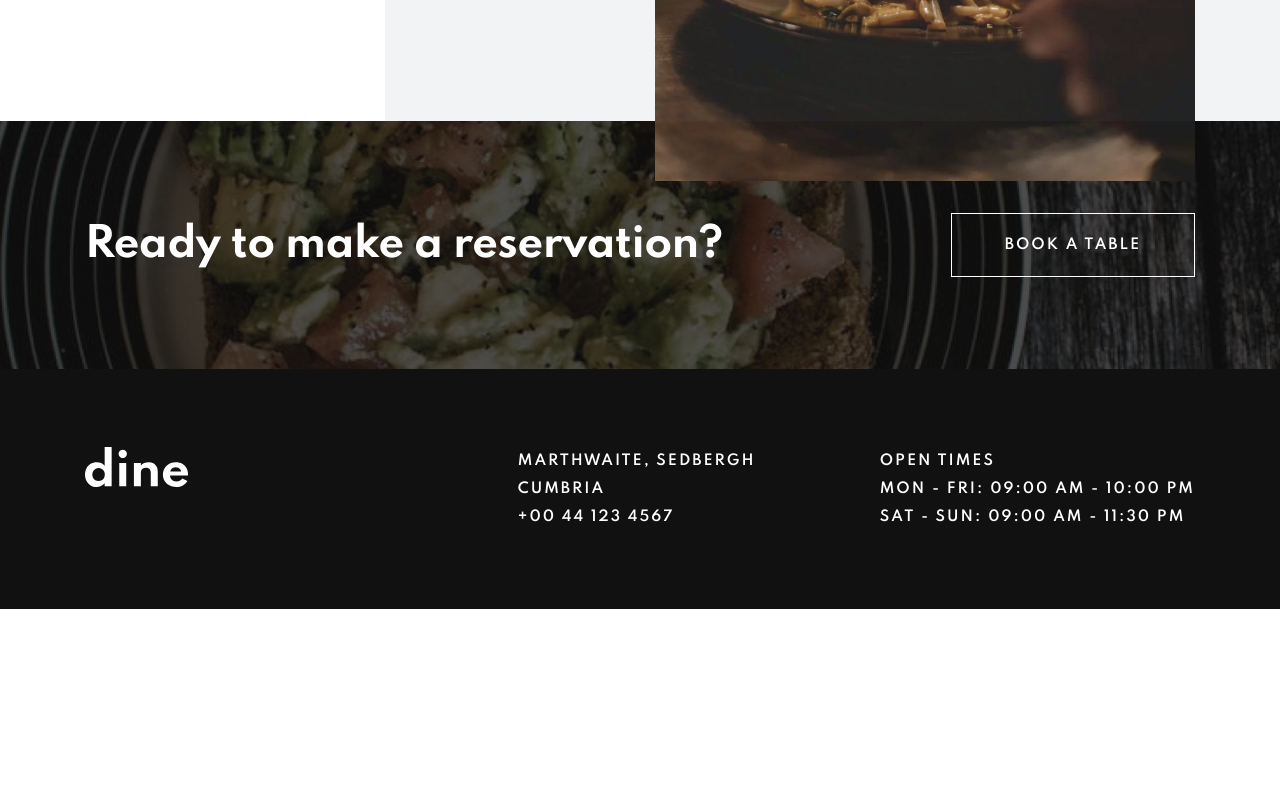
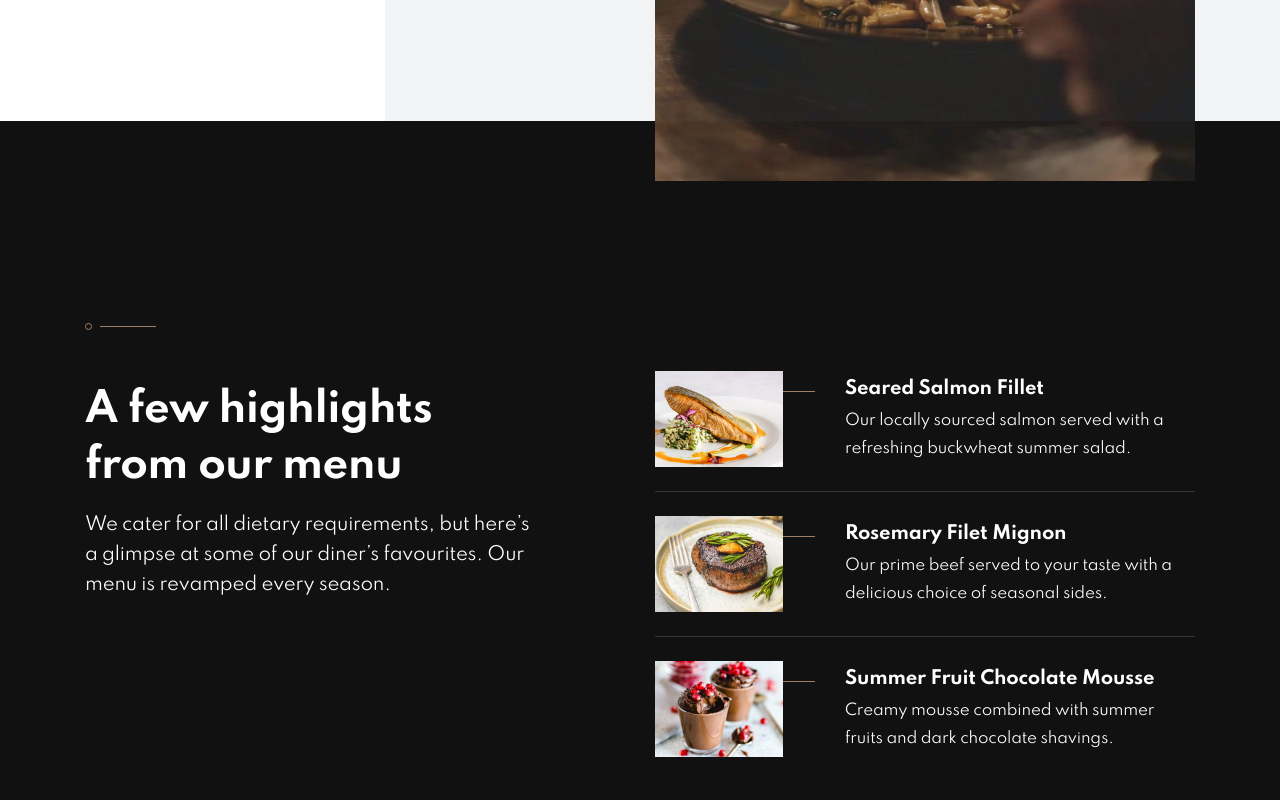
Before and after one commit to yjcyun/frontend_mentor, a React (Create React App) app in the folder intermediate/dine_restaurant_website/: page / in a window 1280 px wide. Shown: the part 2140-2940 px from the top of the page. Before the commit the page ends 2749 px from the top, so only its background shows below. Built offline with nearby package versions, Linux system fonts and the light colour scheme.

Commit message:
:sparkles: Add featured menu section

```diff
--- a/intermediate/dine_restaurant_website/src/components/FeatureContent.tsx
+++ b/intermediate/dine_restaurant_website/src/components/FeatureContent.tsx
@@ -14,6 +14,10 @@ const StyledFeatureContent = styled.div<{ dark: boolean }>`
 
   h2 {
     padding: 48px 0 16px;
+  }
+
+  @media (max-width: 1024px) {
+    text-align: center;
   }
 
   @media (max-width: 680px) {
--- /dev/null
+++ b/intermediate/dine_restaurant_website/src/components/MenuHighlights.tsx
@@ -0,0 +1,85 @@
+import styled from 'styled-components';
+
+import { FeatureContent } from './FeatureContent';
+import { MenuListItem } from './MenuListItem';
+
+import salmon from '../assets/homepage/salmon-desktop-tablet@2x.jpg';
+import beef from '../assets/homepage/beef-desktop-tablet@2x.jpg';
+import chocolate from '../assets/homepage/chocolate-desktop-tablet@2x.jpg';
+
+const menu = [
+  {
+    title: 'Seared Salmon Fillet',
+    description:
+      'Our locally sourced salmon served with a refreshing buckwheat summer salad.',
+    img: salmon,
+  },
+  {
+    title: 'Rosemary Filet Mignon',
+    description:
+      'Our prime beef served to your taste with a delicious choice of seasonal sides.',
+    img: beef,
+  },
+  {
+    title: 'Summer Fruit Chocolate Mousse',
+    description:
+      'Creamy mousse combined with summer fruits and dark chocolate shavings.',
+    img: chocolate,
+  },
+];
+
+const StyledMenuHighlights = styled.div`
+  background: var(--cod-gray);
+  padding: 200px 0 120px;
+
+  .gutter {
+    display: flex;
+    gap: 125px;
+  }
+
+  ul {
+    width: 540px;
+    padding-top: 50px;
+  }
+
+  @media (max-width: 1024px) {
+    padding: 96px 0;
+
+    .gutter {
+      flex-direction: column;
+      gap: 56px;
+      align-items: center;
+    }
+
+    ul {
+      padding-top: 0px;
+    }
+  }
+
+  @media (max-width: 680px) {
+    padding: 72px 0;
+
+    ul {
+      width: 100%;
+    }
+  }
+`;
+
+export const MenuHighlights: React.FC = () => {
+  return (
+    <StyledMenuHighlights>
+      <div className='gutter'>
+        <FeatureContent
+          title='A few highlights from our menu'
+          description='We cater for all dietary requirements, but here’s a glimpse at some of our diner’s favourites. Our menu is revamped every season.'
+          dark
+        />
+        <ul>
+          {menu.map((m) => (
+            <MenuListItem key={m.title} {...m} />
+          ))}
+        </ul>
+      </div>
+    </StyledMenuHighlights>
+  );
+};
--- /dev/null
+++ b/intermediate/dine_restaurant_website/src/components/MenuListItem.tsx
@@ -0,0 +1,82 @@
+import styled from 'styled-components';
+
+interface MenuListItemProps {
+  img: string;
+  title: string;
+  description: string;
+}
+
+const StyledMenuListItem = styled.li`
+  color: var(--white);
+  list-style: none;
+  display: flex;
+  align-items: center;
+  gap: 30px;
+  padding: 24px 0;
+
+  &:not(:last-child) {
+    border-bottom: 1px solid rgba(255, 255, 255, 0.15);
+  }
+
+  &:first-child {
+    padding-top: 0;
+  }
+
+  &:last-child {
+    padding-bottom: 0;
+  }
+
+  h3 {
+    margin-bottom: 4px;
+  }
+
+  .img-cont {
+    position: relative;
+    display: flex;
+
+    img {
+      width: 128px;
+    }
+
+    .img-pattern {
+      margin-top: 2rem;
+      width: 32px;
+      height: 1px;
+      background: var(--beaver);
+    }
+  }
+
+  @media (max-width: 680px) {
+    flex-direction: column;
+    text-align: center;
+
+    .img-cont {
+      img {
+        width: 100%;
+      }
+
+      .img-pattern {
+        display: none;
+      }
+    }
+  }
+`;
+
+export const MenuListItem: React.FC<MenuListItemProps> = ({
+  img,
+  title,
+  description,
+}) => {
+  return (
+    <StyledMenuListItem>
+      <div className='img-cont'>
+        <img src={img} alt={title} />
+        <div className='img-pattern'></div>
+      </div>
+      <div>
+        <h3>{title}</h3>
+        <p className='body2'>{description}</p>
+      </div>
+    </StyledMenuListItem>
+  );
+};
--- a/intermediate/dine_restaurant_website/src/pages/Home.tsx
+++ b/intermediate/dine_restaurant_website/src/pages/Home.tsx
@@ -23,6 +23,7 @@ import locallyMobile from '../assets/homepage/locally-sourced-mobile@2x.jpg';
 import CurveTopRight from '../assets/patterns/pattern-curve-top-right.svg';
 import CurveTopLeft from '../assets/patterns/pattern-curve-top-left.svg';
 import Lines from '../assets/patterns/pattern-lines.svg';
+import { MenuHighlights } from '../components/MenuHighlights';
 
 const HeroWrapper = styled.div`
   width: 100%;
@@ -273,6 +274,7 @@ for all the family'
         <img src={CurveTopLeft} alt='' className='pattern' />
         <img src={Lines} alt='' className='pattern-lines' />
       </FeaturesWrapper>
+      <MenuHighlights />
       <ReserveBanner />
       <Footer />
     </div>
```
